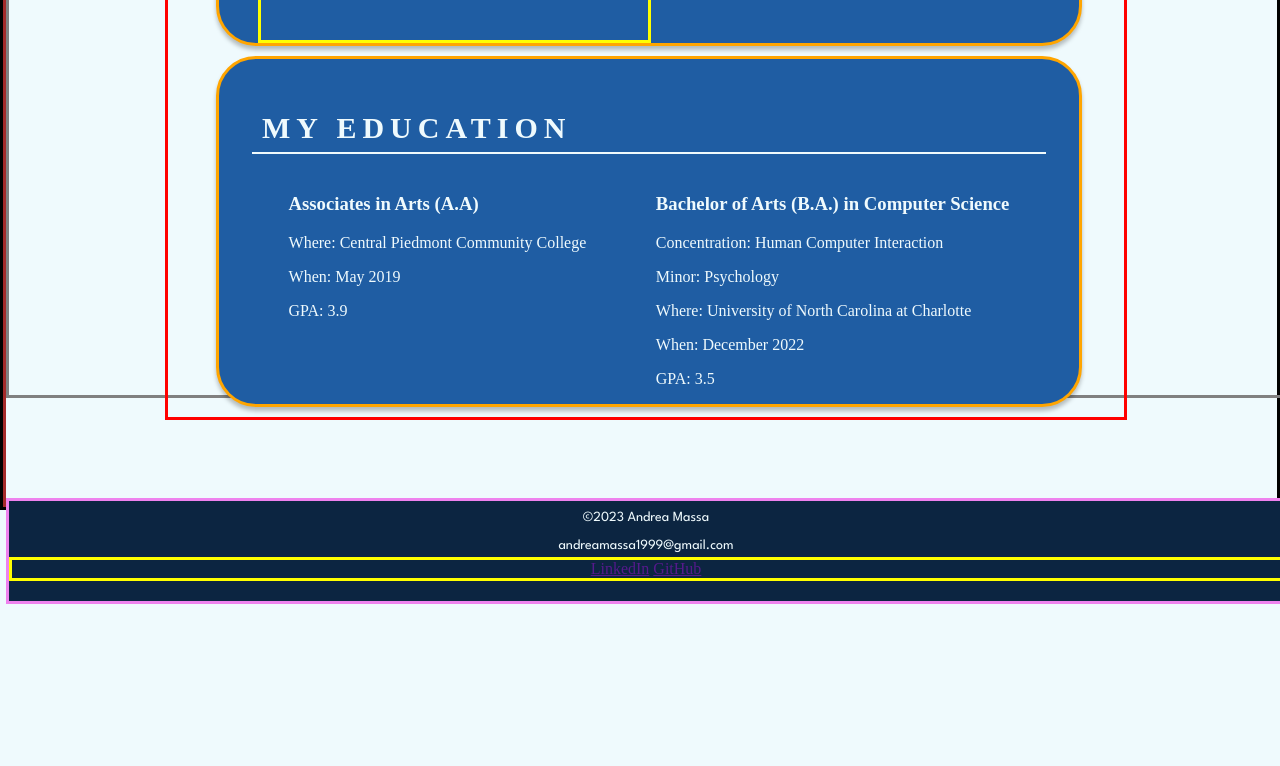
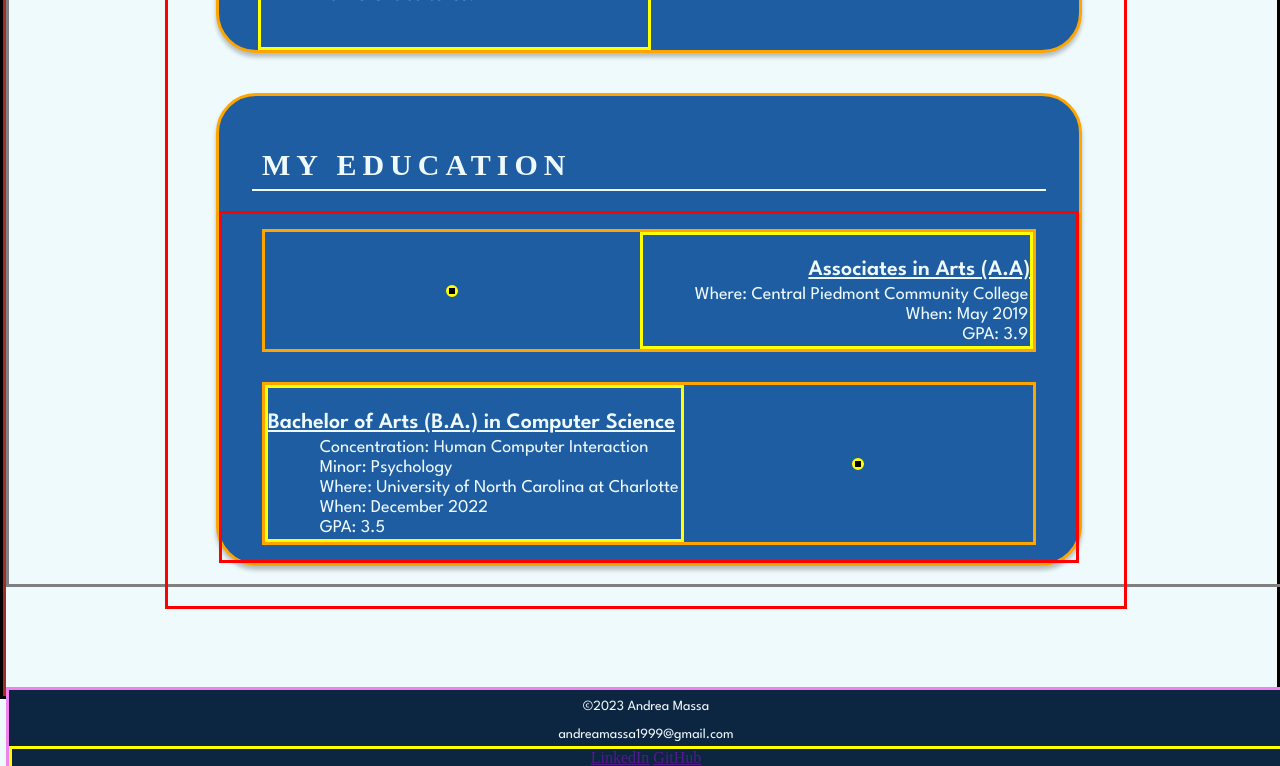
Before and after one commit to andrea-massa/personal-website, a plain HTML site: page index.html in a window 1280 px wide. Shown: the part 1316-2082 px from the top of the page. Before the commit the page ends 1920 px from the top, so only its background shows below. Drawn offline with Linux system fonts and the light colour scheme.

Commit message:
Started the education section

```diff
--- a/index.html
+++ b/index.html
@@ -86,7 +86,7 @@
             <!--ABOUT ME -> EDUCATION SUBSECTION-->
             <section class="sub-section" id="education-section">
                 <h2>My Education</h2>
-                <div class="content-container">
+                <div class="content-container" id="education-container">
                     <div class="education-subsection" id="cpcc-section">
                         <div class="education-text-container">
                             <h3>Associates in Arts (A.A)</h3>
--- a/styles/debug.css
+++ b/styles/debug.css
@@ -39,16 +39,30 @@ html{
                 #about-section .sub-section{
                     border: solid orange;
                 }
-                    #about-section .text-container{
+                    #my-story-section .text-container{
                         border: solid yellow;
                     }
-                    #about-section #picture_aside{
+                    #my-story-section #picture_aside{
                         border: solid yellow;
                     }
-                    #picture_container{
-                        border: solid black;
+                        #picture_container{
+                            border: solid black;
+                        }
+                    #education-section .content-container{
+                        border: solid red;
                     }
-
+                        #education-section .education-subsection{
+                            border: solid orange;
+                        }
+                            .education-subsection .education-text-container{
+                                border: solid yellow;
+                            }
+                            .education-subsection .education-picture-aside{
+                                border: solid yellow;
+                            }
+                                .education-picture-aside > div{
+                                    border: solid black;
+                                }
 
 
     footer{
--- a/styles/index.css
+++ b/styles/index.css
@@ -82,9 +82,9 @@ main{
                 color: var(--main-dark-color);
                 text-align: center;
             }
-            #about-section .sub-section{
+            .sub-section{
                 width: 90%;
-                margin: 10px 5% 10px 5%;
+                margin: 5vh 5% 5vh 5%;
                 background-color: var(--secondary-background-color);
                 box-shadow: 0px 4px 4px rgba(0, 0, 0, 0.25);
                 border-radius: 40px;
@@ -101,6 +101,8 @@ main{
                     text-transform: uppercase;
                     border-bottom: solid 2px var(--main-text-color)
                 }
+
+                /*MY STORY SUB-SECTION*/
                 .content-container{
                     display: flex;
                     flex-direction: row;
@@ -135,3 +137,47 @@ main{
                             width: 100%;
                             height: 300px;
                         }
+
+                /*MY EDUCATION SUB-SECTION*/
+                #education-container{
+                    flex-direction: column;
+                }
+                    .education-subsection{
+                        width: 90%;
+                        margin: 15px auto 15px auto;
+                        display: flex;
+                    }
+                        .education-text-container h3{
+                            font-family: var(--writing-font-semibold);
+                            color: var(--main-text-color);
+                            font-size: 22px;
+                            line-height: 26px;
+                            text-decoration: underline;
+                            margin-bottom: 3px;
+                        }
+                        .education-text-container p{
+                            font-family: var(--writing-font-regular);
+                            color: var(--main-text-color);
+                            font-size: 18px;
+                            line-height: 18px;
+                            text-indent: 50px;
+                            margin: 2px;
+                        }
+                        .education-picture-aside{
+                            border-radius: 50%;
+                            margin: auto;
+                        }
+                    /*CPCC SECTION*/
+                    #cpcc-section{
+                        flex-direction: row-reverse;
+                    }
+                        #cpcc-section .education-text-container{
+                            text-align: right;
+                        }
+                    /*UNCC SECTION*/
+                    #uncc-section{
+                        flex-direction: row;
+                    }
+                        #uncc-section .education-text-container{
+                            text-align: left;
+                        }
```
Also changed, not shown: styles/main.css (+8 -0 lines).
